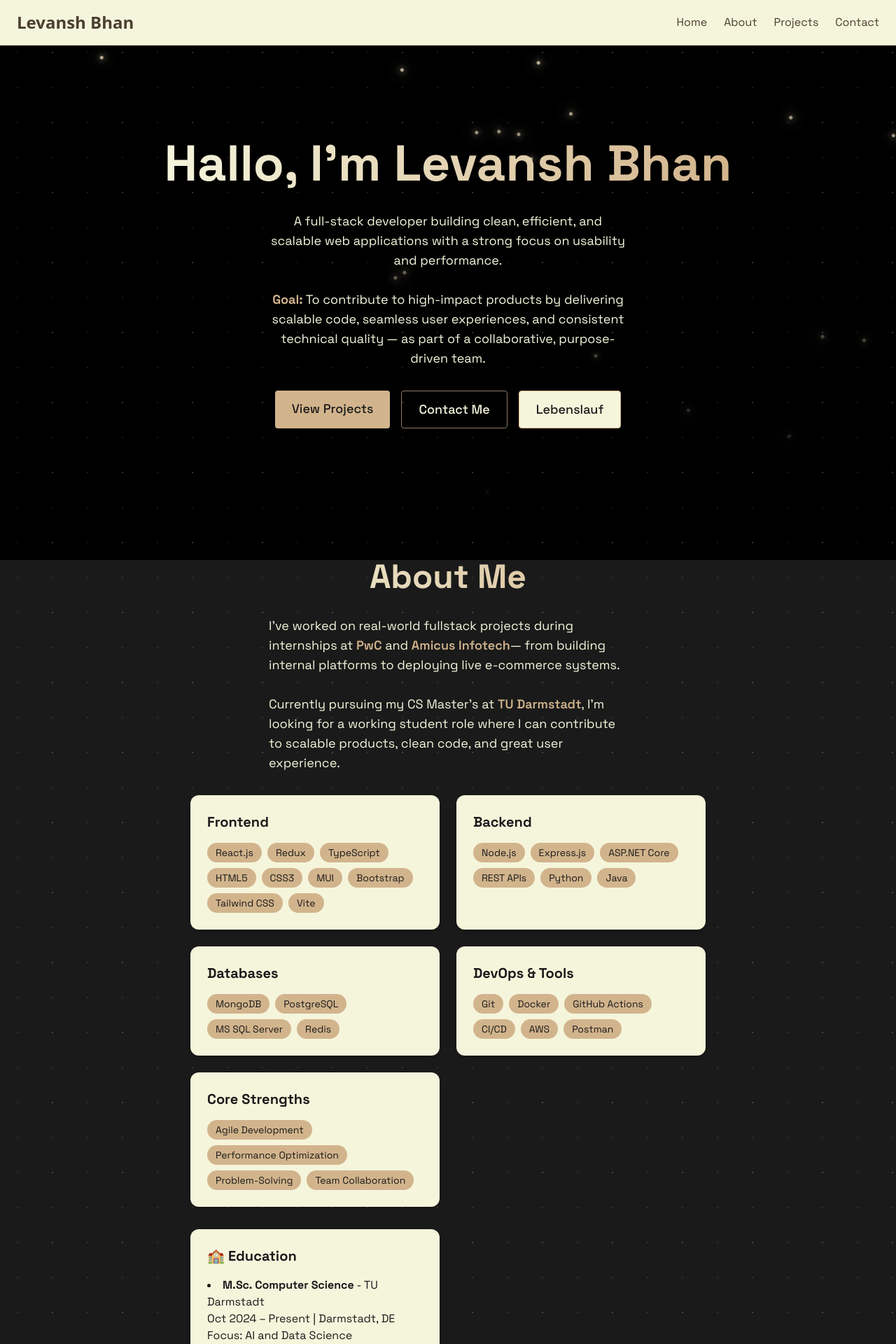
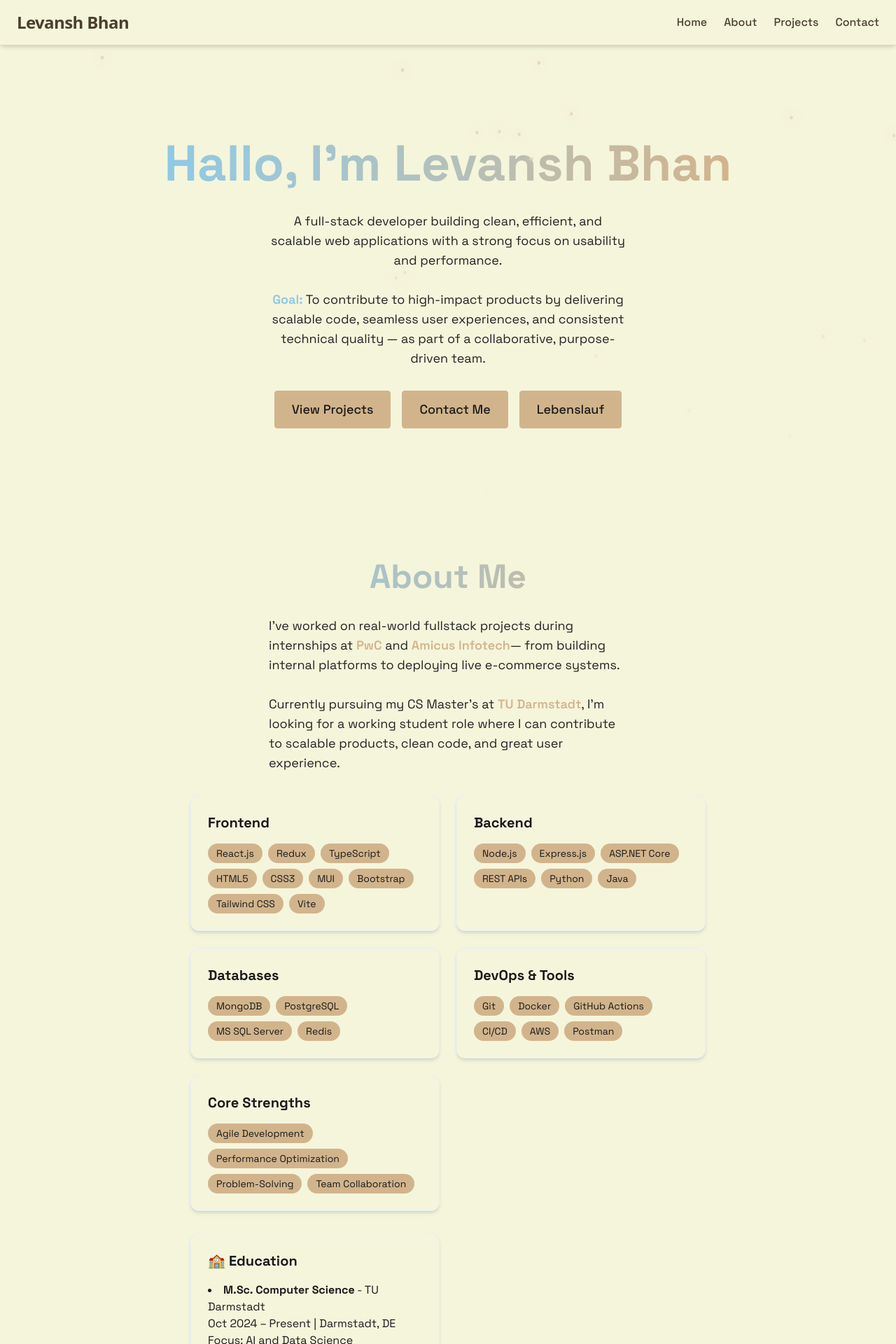
Before and after one commit to LevanshBhan/Levansh_Bhan_Portfolio, a React (Vite) app: page / in a window 1280 px wide. Shown: the top 1920 px of the page at 70% size. Built offline with nearby package versions, Linux system fonts and the light colour scheme.

Commit message:
color pallette changes

```diff
--- a/src/components/Navbar.jsx
+++ b/src/components/Navbar.jsx
@@ -12,7 +12,7 @@ export const Navbar = ({ menuOpen, setMenuOpen }) => {
           {/* Logo */}
           <a
             href="#home"
-            className="font-sans text-lg xs:text-xl sm:text-2xl font-bold text-[#4b3f2f]"
+            className="font-sans text-xl sm:text-2xl font-extrabold text-[#4b3f2f] tracking-tight hover:text-[#8ecae6] transition-colors"
           >
             Levansh Bhan
           </a>
@@ -32,7 +32,7 @@ export const Navbar = ({ menuOpen, setMenuOpen }) => {
               <a
                 key={section}
                 href={`#${section}`}
-                className="text-[#4b3f2f] hover:text-[#8c7a6b] transition-colors"
+                className="text-[#4b3f2f] font-medium hover:text-[#8c7a6b] hover:underline transition-colors focus:ring-2 focus:ring-[#8ecae6]"
               >
                 {section.charAt(0).toUpperCase() + section.slice(1)}
               </a>
--- a/src/components/sections/About.jsx
+++ b/src/components/sections/About.jsx
@@ -43,18 +43,14 @@ export const About = () => {
   return (
     <section
       id="about"
-      className="min-h-screen flex items-center justify-center relative bg-[#1a1a1a] overflow-hidden"
+      className="min-h-screen flex items-center justify-center relative bg-[#f5f5dc] overflow-hidden"
     >
-      {/* Starry Background */}
-      <div className="absolute inset-0 bg-stars"></div>
-
       <RevealOnScroll>
         <div className="max-w-3xl mx-auto px-4">
-          <h2 className="text-5xl font-bold mb-8 bg-gradient-to-r from-[#f5f5dc] to-[#d2b48c] bg-clip-text text-transparent text-center">
+          <h2 className="text-5xl font-bold mb-8 bg-gradient-to-r from-[#8ecae6] to-[#d2b48c] bg-clip-text text-transparent text-center">
             About Me
           </h2>
-
-          <p className="text-[#f5f5dc] text-lg mb-8 max-w-lg mx-auto">
+          <p className="text-[#232323] text-lg mb-8 max-w-lg mx-auto">
             I’ve worked on real-world fullstack projects during internships at{" "}
             <span className="font-semibold text-[#d2b48c]">PwC</span> and{" "}
             <span className="font-semibold text-[#d2b48c]">Amicus Infotech</span>
@@ -70,7 +66,7 @@ export const About = () => {
           {/* Skills Section */}
           <div className="grid grid-cols-1 md:grid-cols-2 gap-6">
             {/* Frontend Skills */}
-            <div className="p-6 rounded-xl bg-[#f5f5dc] text-[#1a1a1a] hover:bg-[#d2b48c] hover:text-[#1a1a1a] transition-all duration-200 shadow-md hover:shadow-lg">
+            <div className="p-6 rounded-xl bg-[#f5f5dc] text-[#1a1a1a] border border-[#e3f2fd] hover:bg-[#e3f2fd] hover:text-[#1a1a1a] transition-all duration-200 shadow-md hover:shadow-xl">
               <h3 className="text-xl font-bold mb-4">Frontend</h3>
               <div className="flex flex-wrap gap-2">
                 {frontendSkills.map((tech, key) => (
@@ -85,7 +81,7 @@ export const About = () => {
             </div>
 
             {/* Backend Skills */}
-            <div className="p-6 rounded-xl bg-[#f5f5dc] text-[#1a1a1a] hover:bg-[#d2b48c] hover:text-[#1a1a1a] transition-all duration-200 shadow-md hover:shadow-lg">
+            <div className="p-6 rounded-xl bg-[#f5f5dc] text-[#1a1a1a] border border-[#e3f2fd] hover:bg-[#e3f2fd] hover:text-[#1a1a1a] transition-all duration-200 shadow-md hover:shadow-xl">
               <h3 className="text-xl font-bold mb-4">Backend</h3>
               <div className="flex flex-wrap gap-2">
                 {backendSkills.map((tech, key) => (
@@ -100,7 +96,7 @@ export const About = () => {
             </div>
 
             {/* Database Skills */}
-            <div className="p-6 rounded-xl bg-[#f5f5dc] text-[#1a1a1a] hover:bg-[#d2b48c] hover:text-[#1a1a1a] transition-all duration-200 shadow-md hover:shadow-lg">
+            <div className="p-6 rounded-xl bg-[#f5f5dc] text-[#1a1a1a] border border-[#e3f2fd] hover:bg-[#e3f2fd] hover:text-[#1a1a1a] transition-all duration-200 shadow-md hover:shadow-xl">
               <h3 className="text-xl font-bold mb-4">Databases</h3>
               <div className="flex flex-wrap gap-2">
                 {databaseSkills.map((tech, key) => (
@@ -115,7 +111,7 @@ export const About = () => {
             </div>
 
             {/* DevOps Skills */}
-            <div className="p-6 rounded-xl bg-[#f5f5dc] text-[#1a1a1a] hover:bg-[#d2b48c] hover:text-[#1a1a1a] transition-all duration-200 shadow-md hover:shadow-lg">
+            <div className="p-6 rounded-xl bg-[#f5f5dc] text-[#1a1a1a] border border-[#e3f2fd] hover:bg-[#e3f2fd] hover:text-[#1a1a1a] transition-all duration-200 shadow-md hover:shadow-xl">
               <h3 className="text-xl font-bold mb-4">DevOps & Tools</h3>
               <div className="flex flex-wrap gap-2">
                 {devOpsSkills.map((tech, key) => (
@@ -130,7 +126,7 @@ export const About = () => {
             </div>
 
             {/* Core Strengths */}
-            <div className="p-6 rounded-xl bg-[#f5f5dc] text-[#1a1a1a] hover:bg-[#d2b48c] hover:text-[#1a1a1a] transition-all duration-200 shadow-md hover:shadow-lg">
+            <div className="p-6 rounded-xl bg-[#f5f5dc] text-[#1a1a1a] border border-[#e3f2fd] hover:bg-[#e3f2fd] hover:text-[#1a1a1a] transition-all duration-200 shadow-md hover:shadow-xl">
               <h3 className="text-xl font-bold mb-4">Core Strengths</h3>
               <div className="flex flex-wrap gap-2">
                 {coreStrengths.map((strength, key) => (
@@ -147,7 +143,7 @@ export const About = () => {
 
           {/* Education Section */}
           <div className="grid grid-cols-1 md:grid-cols-2 gap-6 mt-8">
-            <div className="p-6 rounded-xl bg-[#f5f5dc] text-[#1a1a1a] hover:bg-[#d2b48c] hover:text-[#1a1a1a] transition-all duration-200 shadow-md hover:shadow-lg">
+            <div className="p-6 rounded-xl bg-[#f5f5dc] text-[#1a1a1a] border border-[#e3f2fd] hover:bg-[#e3f2fd] hover:text-[#1a1a1a] transition-all duration-200 shadow-md hover:shadow-xl">
               <h3 className="text-xl font-bold mb-4">🏫 Education</h3>
               <ul className="list-disc list-inside text-[#1a1a1a] space-y-2">
                 <li>
--- a/src/components/sections/Contact.jsx
+++ b/src/components/sections/Contact.jsx
@@ -29,14 +29,11 @@ export const Contact = () => {
   return (
     <section
       id="contact"
-      className="min-h-screen flex items-center justify-center relative bg-[#1a1a1a] overflow-hidden"
+      className="min-h-screen flex items-center justify-center relative bg-[#f5f5dc] overflow-hidden"
     >
-      {/* Starry Background */}
-      <div className="absolute inset-0 bg-stars"></div>
-
       <RevealOnScroll>
         <div className="text-center z-10 px-4">
-          <h2 className="text-5xl md:text-6xl font-bold mb-8 bg-gradient-to-r from-[#f5f5dc] to-[#d2b48c] bg-clip-text text-transparent text-center">
+          <h2 className="text-5xl md:text-6xl font-bold mb-8 bg-gradient-to-r from-[#8ecae6] to-[#d2b48c] bg-clip-text text-transparent text-center">
             Get In Touch
           </h2>
 
--- a/src/components/sections/Home.jsx
+++ b/src/components/sections/Home.jsx
@@ -22,19 +22,18 @@ export const Home = () => {
   return (
     <section
       id="home"
-      className="min-h-screen flex items-center justify-center relative bg-transparent overflow-hidden"
+      className="min-h-screen flex items-center justify-center relative bg-[#f5f5dc] overflow-hidden"
     >
       <RevealOnScroll>
         <div className="text-center z-10 px-4">
-          <h1 className="text-5xl md:text-7xl font-bold mb-6 bg-gradient-to-r from-[#f5f5dc] to-[#d2b48c] bg-clip-text text-transparent leading-tight">
+          <h1 className="text-5xl md:text-7xl font-bold mb-6 bg-gradient-to-r from-[#8ecae6] to-[#d2b48c] bg-clip-text text-transparent leading-tight ">
             Hallo, I'm Levansh Bhan
           </h1>
-
-          <p className="text-[#f5f5dc] text-lg mb-8 max-w-lg mx-auto">
-          A full-stack developer building clean, efficient, and scalable web applications with a strong focus on usability and performance.
+          <p className="text-[#232323] text-lg mb-8 max-w-lg mx-auto">
+            A full-stack developer building clean, efficient, and scalable web applications with a strong focus on usability and performance.
             <br />
             <br />
-            <span className="font-semibold text-[#d2b48c]"><strong>Goal:</strong></span> To contribute to high-impact products by
+            <span className="font-semibold text-[#8ecae6]"><strong>Goal:</strong></span> To contribute to high-impact products by
             delivering scalable code, seamless user experiences, and consistent
             technical quality — as part of a collaborative, purpose-driven team.
           </p>
@@ -42,15 +41,14 @@ export const Home = () => {
           <div className="flex flex-col sm:flex-row flex-wrap justify-center gap-3 sm:gap-4">
             <a
               href="#projects"
-              className="bg-[#d2b48c] text-[#1a1a1a] py-2.5 px-5 sm:py-3 sm:px-6 rounded font-medium transition relative overflow-hidden hover:-translate-y-0.5 hover:shadow-[0_0_15px_rgba(210,180,140,0.4)] text-base sm:text-lg"
+              className="bg-[#d2b48c] text-[#1a1a1a] py-2.5 px-5 sm:py-3 sm:px-6 rounded font-medium border border-[#d2b48c] transition-all duration-200 hover:bg-[#e3f2fd] hover:text-[#1a1a1a] hover:shadow-[0_0_15px_rgba(131,197,255,0.25)] text-base sm:text-lg"
             >
               View Projects
             </a>
 
             <a
               href="#contact"
-              className="border border-[#8c7a6b] text-[#f5f5dc] py-2.5 px-5 sm:py-3 sm:px-6 rounded font-medium transition-all duration-200
-    hover:-translate-y-0.5 hover:shadow-[0_0_15px_rgba(75,63,47,0.2)] hover:bg-[#8c7a6b] hover:text-[#1a1a1a] text-base sm:text-lg"
+              className="bg-[#d2b48c] text-[#1a1a1a] py-2.5 px-5 sm:py-3 sm:px-6 rounded font-medium border border-[#d2b48c] transition-all duration-200 hover:bg-[#e3f2fd] hover:text-[#1a1a1a] hover:shadow-[0_0_15px_rgba(131,197,255,0.25)] text-base sm:text-lg"
             >
               Contact Me
             </a>
@@ -59,7 +57,7 @@ export const Home = () => {
               href="https://drive.google.com/file/d/1CYhpH6YGq2DdQK4_jO5oarmm7OlDT4_V/view?usp=sharing"
               target="_blank"
               rel="noopener noreferrer"
-              className="bg-[#f5f5dc] text-[#1a1a1a] py-2.5 px-5 sm:py-3 sm:px-6 rounded font-medium transition relative overflow-hidden hover:bg-[#d2b48c] hover:text-[#1a1a1a] hover:shadow-[0_0_15px_rgba(210,180,140,0.4)] text-base sm:text-lg border border-[#d2b48c]"
+              className="bg-[#d2b48c] text-[#1a1a1a] py-2.5 px-5 sm:py-3 sm:px-6 rounded font-medium border border-[#d2b48c] transition-all duration-200 hover:bg-[#e3f2fd] hover:text-[#1a1a1a] hover:shadow-[0_0_15px_rgba(131,197,255,0.25)] text-base sm:text-lg"
             >
               Lebenslauf
             </a>
--- a/src/index.css
+++ b/src/index.css
@@ -5,8 +5,9 @@ body {
   margin: 0;
   padding: 0;
   font-family: "Space Grotesk", sans-serif;
-  background: #1a1a1a;
-  color: #fefae0;
+  background: linear-gradient(135deg, #f5f5dc 70%, #e3f2fd 100%);
+  color: #232323;       /* Dark gray for text */
+  max-width: 100vw;
   overflow-x: hidden;
 }
 
@@ -98,3 +99,17 @@ body {
 .animate-loading-bar {
   animation: loading-bar 1.2s linear infinite;
 }
+
+.section-accent {
+  width: 64px;
+  height: 4px;
+  margin: 0 auto 2rem auto;
+  border-radius: 2px;
+  background: linear-gradient(90deg, #8ecae6, #d2b48c);
+  animation: accent-move 2s infinite alternate;
+}
+
+@keyframes accent-move {
+  0% { box-shadow: 0 0 0 #8ecae6; }
+  100% { box-shadow: 0 0 16px #8ecae6; }
+}
```
Also changed, not shown: src/components/sections/Projects.jsx (+6 -9 lines).
